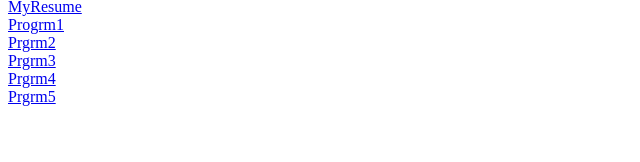
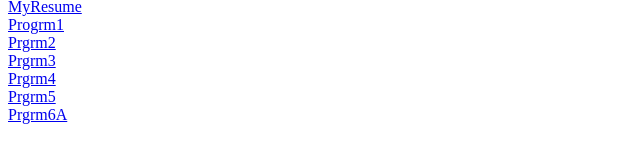
Before and after one commit to Shama-123/weblab, a plain HTML site: page index.html in a window 1280 px wide. Shown: the part 86-248 px from the top of the page, 0-640 px from the left. Drawn offline with Linux system fonts and the light colour scheme.

Commit message:
Update index.html

```diff
--- a/index.html
+++ b/index.html
@@ -18,5 +18,7 @@
    <br>
     <a href="pg5.php">Prgrm5</a>
    <br>
+     <a href="pg6a.php">Prgrm6A</a>
+   <br>
  </body>
 </html>
```
